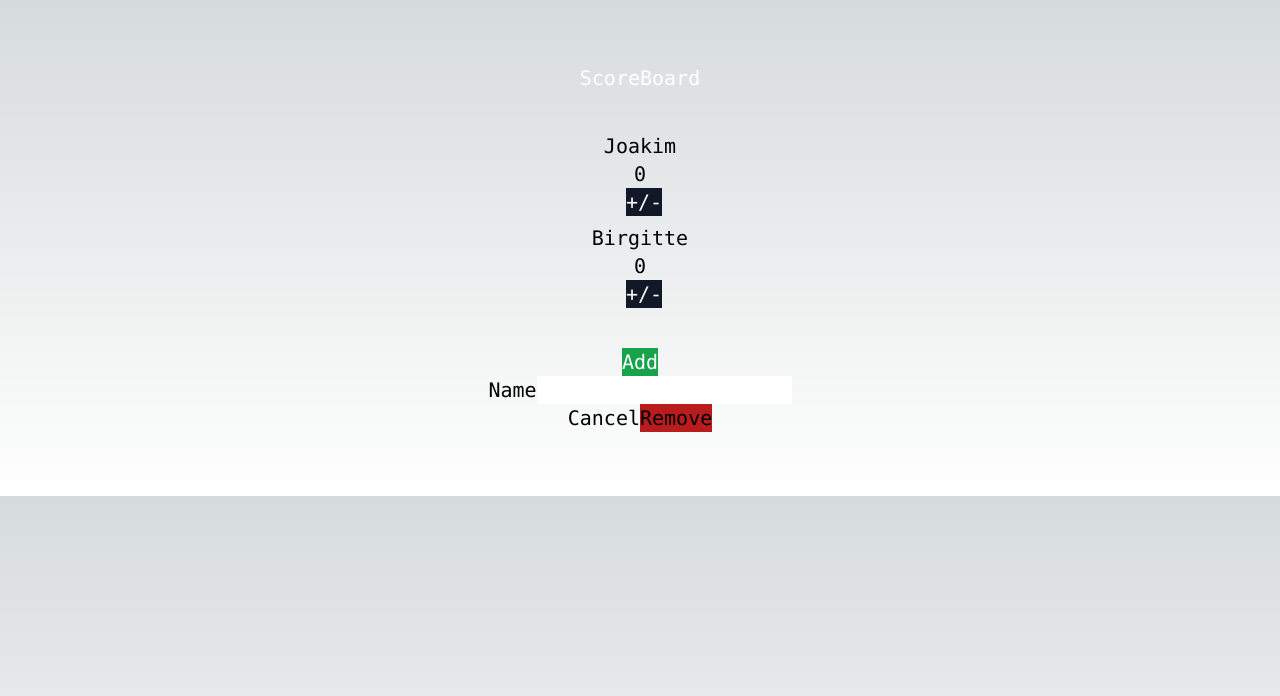
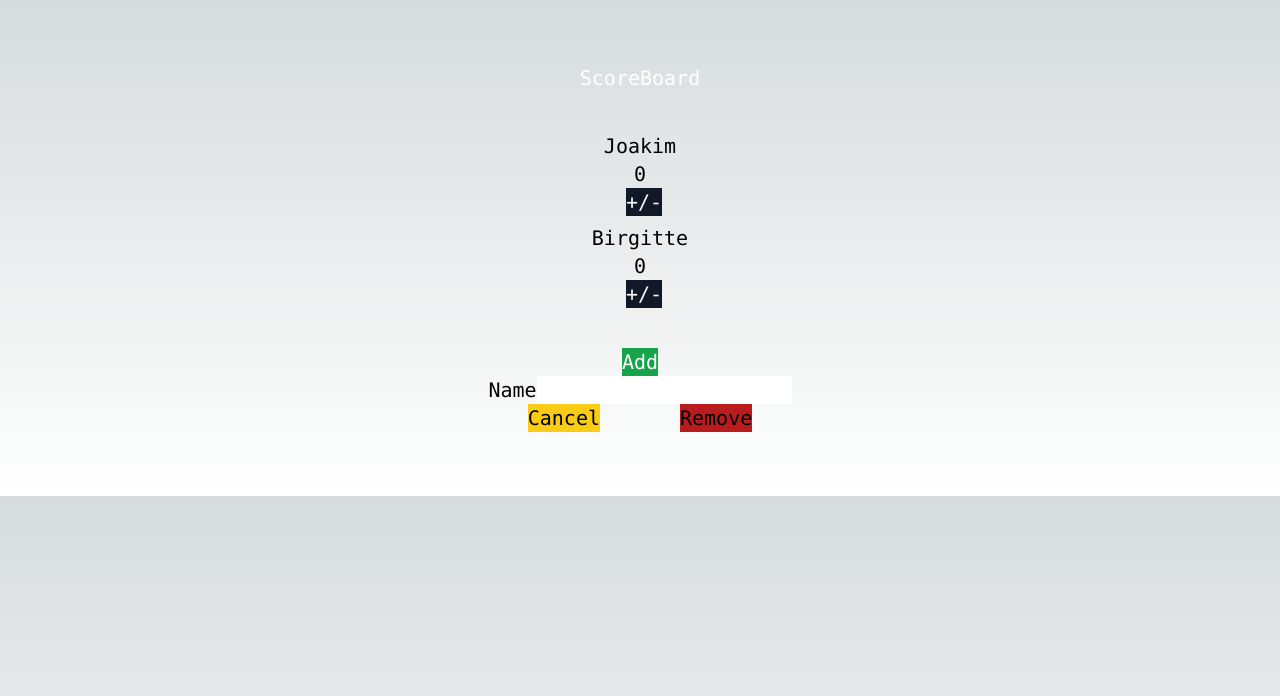
Before and after one commit to MikAoJk/scoreboard, a Next.js app: page / in a window 1280 px wide. Both pictures are taken after a click on the button "Remove". Shown: the top 696 px of the page. Built offline with nearby package versions, Linux system fonts and the light colour scheme.

Commit message:
Update RemovePlayerForm.tsx

```diff
--- a/src/components/RemovePlayerForm.tsx
+++ b/src/components/RemovePlayerForm.tsx
@@ -32,7 +32,7 @@ const RemovePlayerForm = (removePlayerFormProps: RemovePlayerFormProps) => {
                 </div>
             </div>
             <div>
-                <button onClick={removePlayerFormProps.onCancel} type="button">Cancel</button>
+                <button onClick={removePlayerFormProps.onCancel} type="button" className="mr-20 bg-yellow-400">Cancel</button>
                 <button type="submit" className="bg-red-700">Remove</button>
             </div>
         </form>
```
